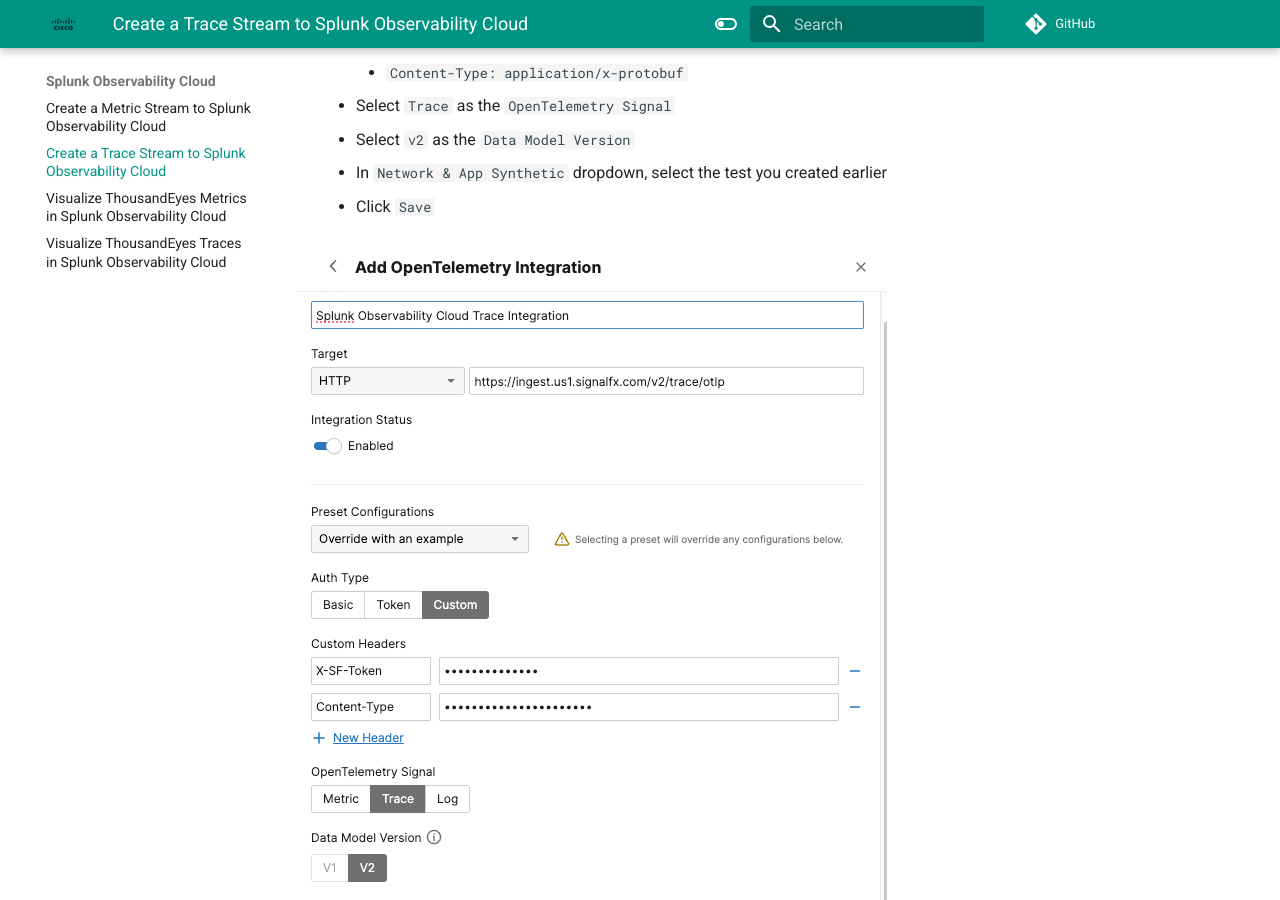
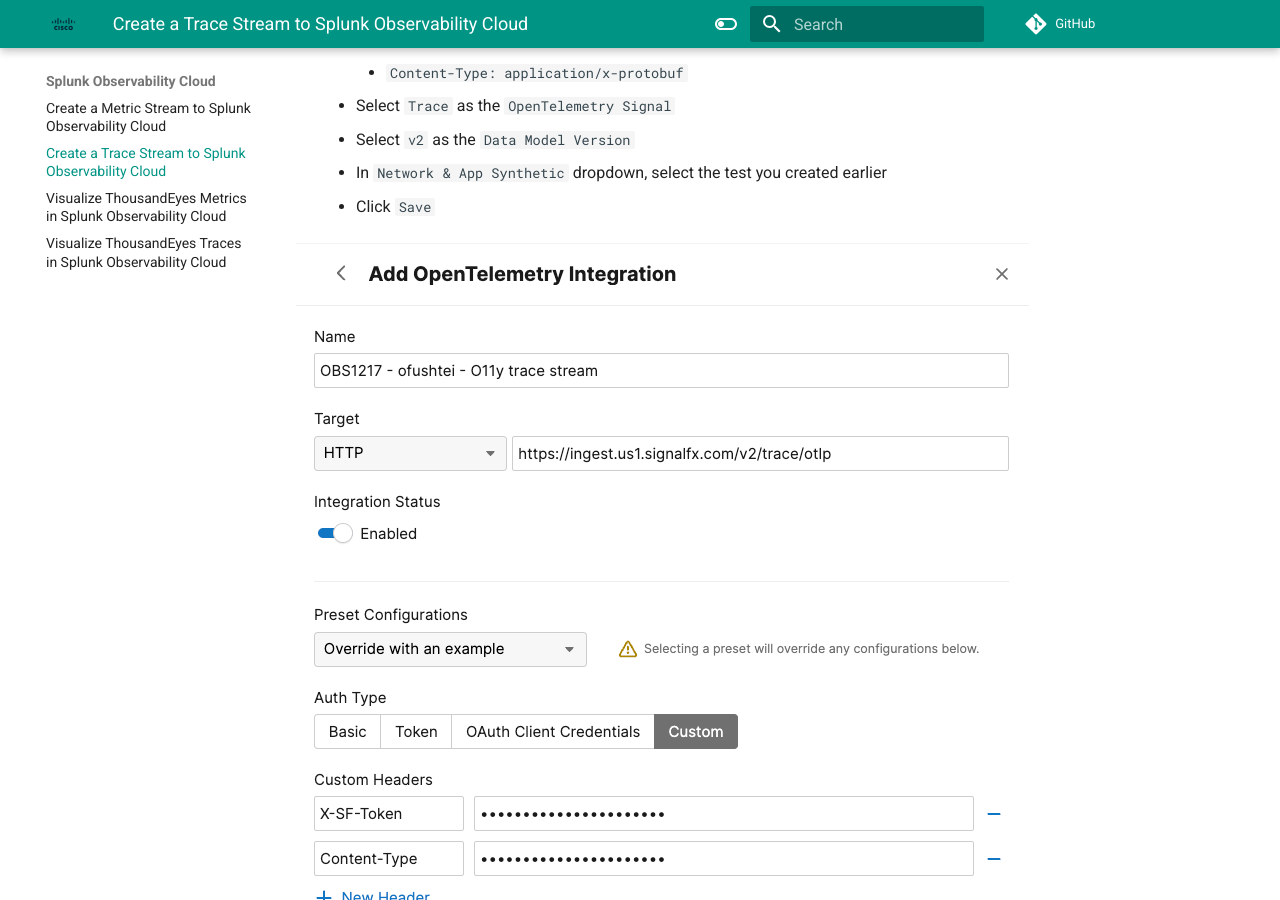
Before and after one commit to ajimenez1503/splunk.conf-2026-OBS1217, an MkDocs documentation site: the page built from docs/splunk_observability/create_trace_stream_to_splunk_observability.md, in a window 1280 px wide and 900 px high, scrolled down 1270 px. Built offline with MkDocs 1.6.1 and Material for MkDocs 9.7.7, drawn with Linux system fonts in a browser that asks for light colours; comment, search, counter and statistics services are not loaded.

Commit message:
update screenshots

```diff
--- a/docs/splunk_observability/create_trace_stream_to_splunk_observability.md
+++ b/docs/splunk_observability/create_trace_stream_to_splunk_observability.md
@@ -26,7 +26,7 @@
     - In `Network & App Synthetic` dropdown, select the test you created earlier
 - Click `Save`
 
-![Create OpenTelemetry trace integration](../img/thousandeyes/create_opentelemetry_trace_integration.png)
+![Create OpenTelemetry trace integration](../img/thousandeyes/te_otel_trace_config.png)
 
 Please note, it will take a couple of minutes for the trace stream to start.
 You can view traces in the APM section of Splunk Observability Cloud.
```
Also changed, not shown: docs/img/thousandeyes/te_otel_trace_config.png (added).
